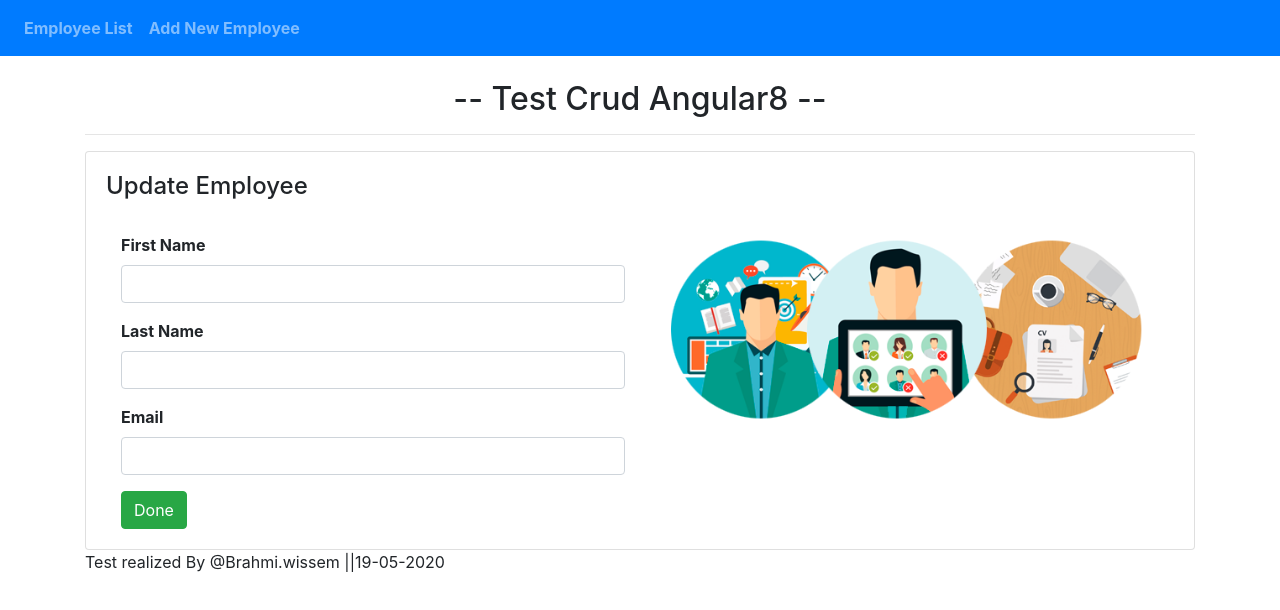
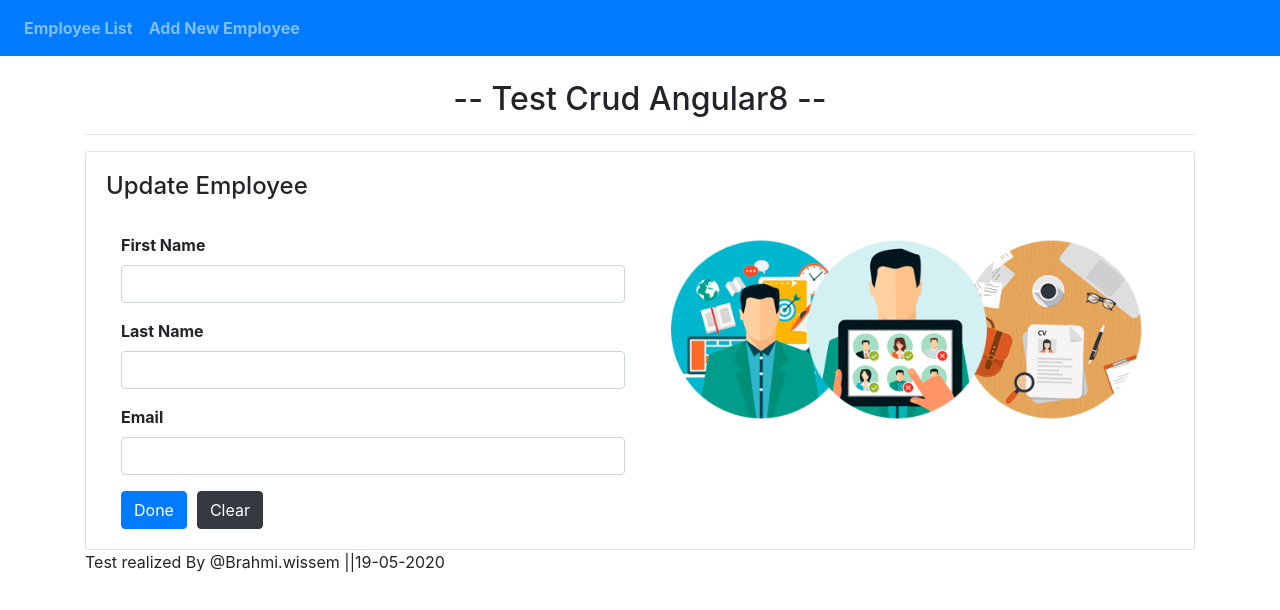
Before and after one commit to WissemBrahmy/Application_client_Angular8_crud, an Angular app: page /update/1 in a window 1280 px wide. Shown: the top 610 px of the page. Built offline with nearby package versions, Linux system fonts and the light colour scheme; no server answers.

Commit message:
second commit client

```diff
--- a/src/app/create-employee/create-employee.component.html
+++ b/src/app/create-employee/create-employee.component.html
@@ -20,8 +20,8 @@
             <input type="email" class="form-control" id="emailId" placeholder="exemple@exemple.com" required [(ngModel)]="employee.emailId" name="emailId">
         </div>
 
-        <button type="submit" class="btn btn-success">Done</button>
-        <button type="reset" class="btn btn-warning" style="margin-left: 10px;">Clear</button>
+        <button type="submit" class="btn btn-primary">Done</button>
+        <button type="reset" class="btn btn-dark" style="margin-left: 10px;">Clear</button>
     </form>
   </div>
 
--- a/src/app/update-employee/update-employee.component.html
+++ b/src/app/update-employee/update-employee.component.html
@@ -19,7 +19,9 @@
             <input type="text" class="form-control" id="emailId" required [(ngModel)]="employee.emailId" name="emailId">
           </div>
 
-          <button type="submit" class="btn btn-success">Done</button>
+          <button type="submit" class="btn btn-primary">Done</button>
+          <button type="reset" class="btn btn-dark" style="margin-left: 10px;">Clear</button>
+
         </form>
       </div>
       <div class="col">
```
